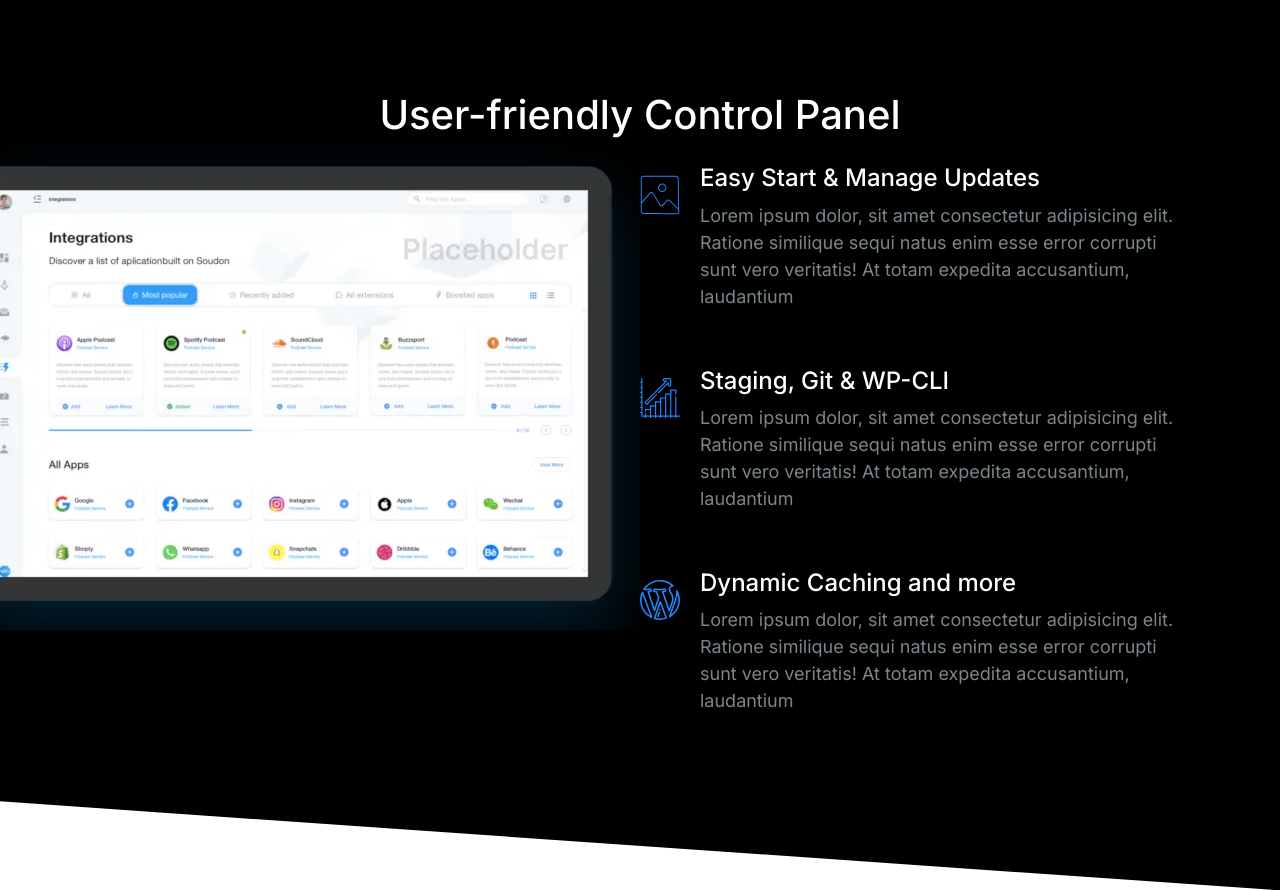
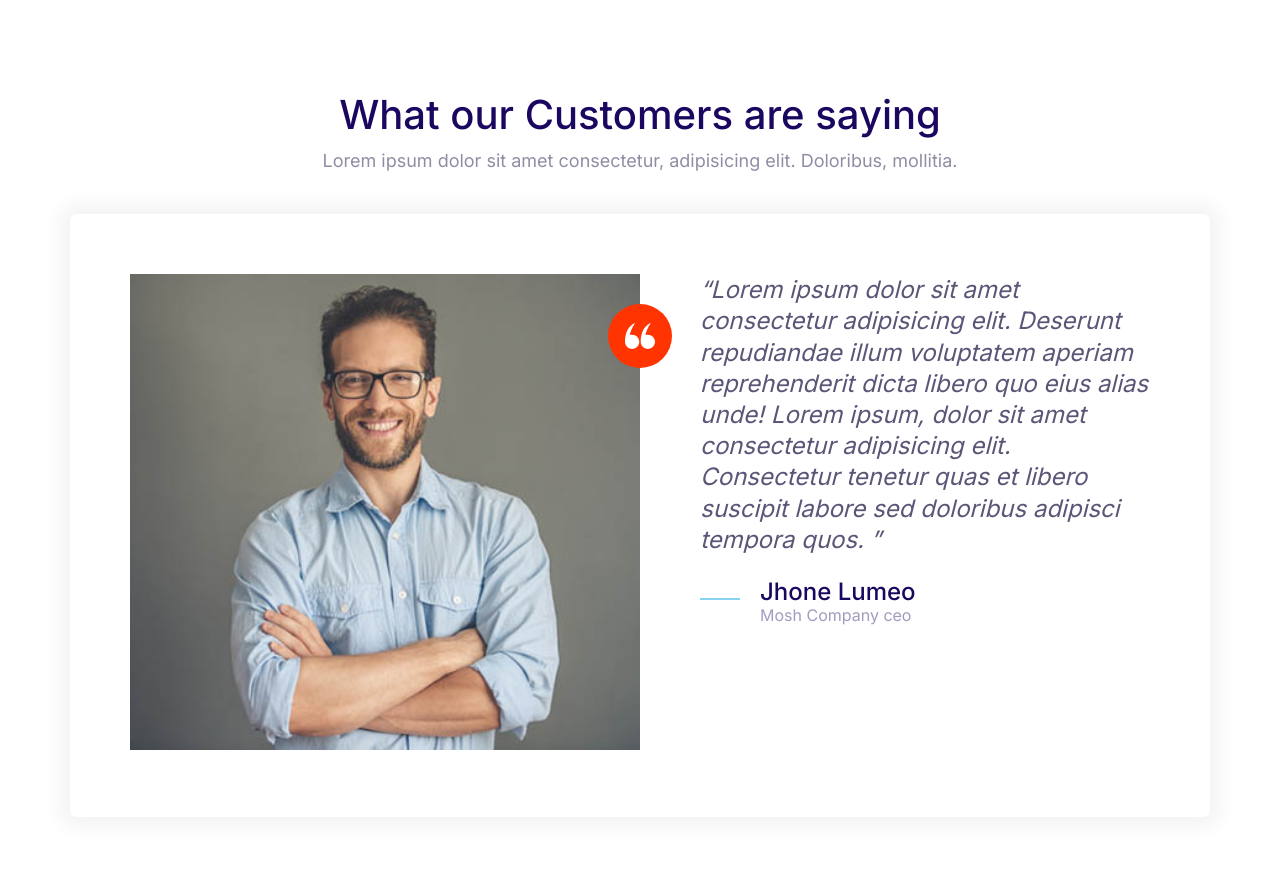
Before and after one commit to Jefrytus/HTMLSiteComplete, a plain HTML site: page index.html in a window 1280 px wide. Drawn offline with Linux system fonts and the light colour scheme.

Commit message:
Created the testimonials block markup.

```diff
--- a/CSS/styles.css
+++ b/CSS/styles.css
@@ -644,6 +644,7 @@
 
 .block__header {
     text-align: center;
+    margin-bottom: 4rem;
 }
 
 .block__heading {
--- a/index.html
+++ b/index.html
@@ -12,59 +12,45 @@
 </head>
 <body>
     <!-- Testimonials is next   -->
-    <section class="block block--dark block--skewed-right block-showcase">
+    <section class="block ">
         <header class="block__header">
-            <h2>User-friendly Control Panel</h2>
+            <h2>What our Customers are saying</h2>
+            <p>Lorem ipsum dolor sit amet consectetur, adipisicing elit. Doloribus, mollitia.</p>
         </header>
-        <div class="container grid grid--1x2">
-            <picture class="block-showcase__image">
-                <source type="image/webp" srcset="images/ipad.webp 1x, images/ipad@2x.webp 2x" >
-                <source type="image/png" srcset="images/ipad.png 1x, images/ipad@2x.png 2x" >
-                <img  src="images/ipad@2x.pngs" alt="">
-            </picture>
-            <ul class="list">
-                <li>
-                    <div class="media">
-                        <div class="media__image">
-                            <svg class="icon icon--primary">
-                                <use xlink:href="images/sprite.svg#snap"></use>
+        <div class="container">
+            <div class="card testimonial">
+                <div class="grid grid--1x2">
+                    <div class="testimonial__image">
+                        <img src="images/testimonial.jpg" alt="A happy, smiling customer" />
+                        <span class="icon-container icon-container--accent">
+                            <svg class="icon icon--small icon--white">
+                                <use xlink:href="images/sprite.svg#quotes"></use>
                             </svg>
-                        </div>
-                        <div class="media__body">
-                            <h3 class="media__title">Easy Start & Manage Updates</h3>
-                            <p>Lorem ipsum dolor, sit amet consectetur adipisicing elit. Ratione similique sequi natus
-                                enim esse error corrupti sunt vero veritatis! At totam expedita accusantium, laudantium
-                            </p>
-                        </div>
+                        </span>
                     </div>
-                </li>
-                <li><div class="media">
-                    <div class="media__image">
-                        <svg class="icon icon--primary">
-                            <use xlink:href="images/sprite.svg#growth"></use>
-                        </svg>
-                    </div>
-                    <div class="media__body">
-                        <h3 class="media__title">Staging, Git & WP-CLI</h3>
-                        <p>Lorem ipsum dolor, sit amet consectetur adipisicing elit. Ratione similique sequi natus
-                            enim esse error corrupti sunt vero veritatis! At totam expedita accusantium, laudantium
+                    <blockquote class="quote">
+                        <p class="quote__text">Lorem ipsum dolor sit amet consectetur adipisicing elit. Deserunt repudiandae
+                            illum
+                            voluptatem
+                            aperiam reprehenderit dicta libero quo eius alias unde!
+                            Lorem ipsum, dolor sit amet consectetur adipisicing elit. Consectetur tenetur quas et libero suscipit labore sed doloribus adipisci tempora quos.
                         </p>
-                    </div>
-                </div></li>
-                <li><div class="media">
-                    <div class="media__image">
-                        <svg class="icon icon--primary">
-                            <use xlink:href="images/sprite.svg#wordpress"></use>
-                        </svg>
-                    </div>
-                    <div class="media__body">
-                        <h3 class="media__title">Dynamic Caching and more</h3>
-                        <p>Lorem ipsum dolor, sit amet consectetur adipisicing elit. Ratione similique sequi natus
-                            enim esse error corrupti sunt vero veritatis! At totam expedita accusantium, laudantium
-                        </p>
-                    </div>
-                </div></li>
-            </ul>
+                        <footer>
+                            <div class="media">
+                                <div class="quote__image">
+                                    <svg class="icon icon--secondary quote__line">
+                                        <use xlink:href="images/sprite.svg#line"></use>
+                                    </svg>
+                                </div>
+                                <div class="media__body">
+                                    <h3 class="media__title quote__author">Jhone Lumeo</h3>
+                                    <p class="quote__organization">Mosh Company ceo</p>
+                                </div>
+                            </div>
+                        </footer>
+                    </blockquote>
+                </div>
+            </div>
         </div>
     </section>
     <script src="js/main.js"></script>
```
Also changed, not shown: CSS/components/testimonialsBlock.html (added, +41 -0 lines).
